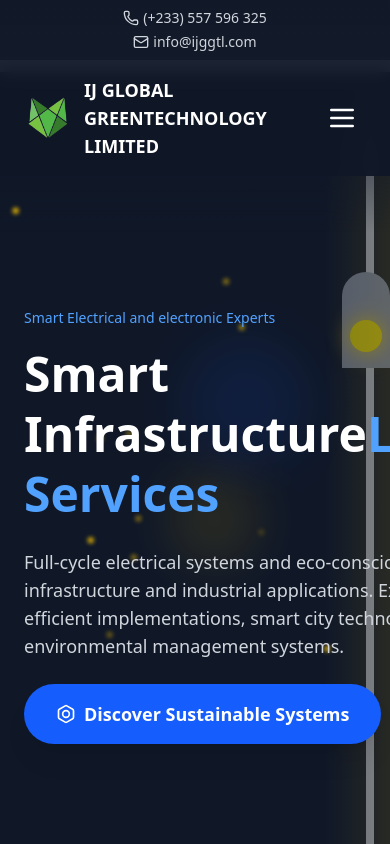
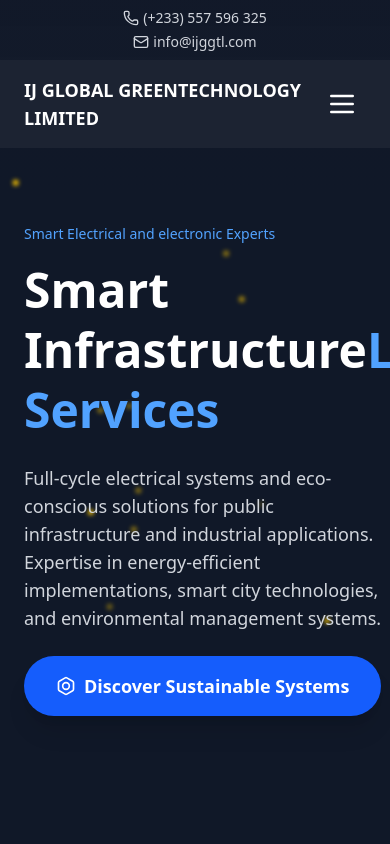
Before and after one commit to Bart-Plange/ijelectronics, a React (Vite) app: page /services in a window 390 px wide. Shown: the top 844 px of the page. Built offline with nearby package versions, Linux system fonts and the light colour scheme.

Commit message:
hid logo on mobile

```diff
--- a/src/components/hero/Hero.tsx
+++ b/src/components/hero/Hero.tsx
@@ -39,6 +39,8 @@
             energy-efficient lighting, smart city technologies, and sustainable
             environmental management systems.
           </p>
+          {/* Link the button to the Value Proposition section */}
+          <a href="#value-proposition">
             <motion.button
               whileHover={{ scale: 1.05 }}
               whileTap={{ scale: 0.95 }}
@@ -48,6 +50,7 @@
               <Bolt className="w-5 h-5" />
               Explore Sustainable Solutions
             </motion.button>
+          </a>
         </motion.div>
       </div>
 
--- a/src/components/service/ServiceHero.tsx
+++ b/src/components/service/ServiceHero.tsx
@@ -9,7 +9,7 @@
       <div className="absolute top-0 left-0 right-0 h-40 bg-gradient-to-b from-gray-900 to-transparent z-10" />
 
       {/* Text Container - Positioned at bottom left */}
-      <div className="absolute bottom-0 left-0 z-20 max-w-2xl mx-auto md:mx-0 md:ml-12 lg:ml-24 flex flex-col items-start pb-24 pl-6">
+      <div className="absolute bottom-0 left-0 z-20 w-full max-w-2xl mx-auto md:mx-0 md:ml-12 lg:ml-24 flex flex-col items-start pb-24 pl-6">
         <motion.p
           className="text-sm text-blue-400 mb-4 font-medium"
           initial={{ opacity: 0, y: 20 }}
@@ -40,6 +40,7 @@
             and industrial applications. Expertise in energy-efficient implementations,
             smart city technologies, and environmental management systems.
           </p>
+          <a href="#services">
             <motion.button
               whileHover={{ scale: 1.05 }}
               whileTap={{ scale: 0.95 }}
@@ -49,6 +50,7 @@
               <Bolt className="w-5 h-5" />
               Discover Sustainable Systems
             </motion.button>
+          </a>
         </motion.div>
       </div>
 
@@ -71,21 +73,22 @@
       </script>
 
       {/* Streetlight and Illumination Effect */}
-      <div className="absolute right-0 top-0 h-full w-1/6 md:w-1/3">
+      {/* Hide this decoration on screens smaller than md */}
+      <div className="hidden md:block absolute right-0 top-0 h-full w-1/3">
         {/* Light Beam with mobile opacity */}
-        <div className="absolute inset-0 bg-gradient-to-l from-yellow-400/20 to-transparent w-full h-full pointer-events-none md:opacity-100 opacity-50" />
+        <div className="absolute inset-0 bg-gradient-to-l from-yellow-400/20 to-transparent w-full h-full pointer-events-none opacity-50" />
 
-        {/* Streetlight Pole with mobile opacity */}
-        <div className="absolute md:right-24 right-4 h-full w-2 bg-gray-300 md:opacity-100 opacity-50">
+        {/* Streetlight Pole */}
+        <div className="absolute md:right-24 right-4 h-full w-2 bg-gray-300 opacity-50">
           {/* Light Fixture */}
           <div className="absolute top-1/4 -right-4 w-12 h-24 bg-gray-400 rounded-t-full flex items-end justify-center pb-4">
             <div className="w-8 h-8 bg-yellow-400 rounded-full animate-glow shadow-glow" />
           </div>
         </div>
 
-        {/* Decorative Elements with mobile opacity */}
-        <div className="absolute right-20 top-1/3 w-32 h-32 bg-blue-600/20 rounded-full blur-xl md:opacity-100 opacity-50" />
-        <div className="absolute right-32 top-1/2 w-24 h-24 bg-yellow-400/20 rounded-full blur-xl md:opacity-100 opacity-50" />
+        {/* Decorative Elements */}
+        <div className="absolute right-20 top-1/3 w-32 h-32 bg-blue-600/20 rounded-full blur-xl opacity-50" />
+        <div className="absolute right-32 top-1/2 w-24 h-24 bg-yellow-400/20 rounded-full blur-xl opacity-50" />
       </div>
 
       {/* Animated Sparks */}
--- a/src/components/statesBanner/StatesBanner.tsx
+++ b/src/components/statesBanner/StatesBanner.tsx
@@ -110,12 +110,12 @@
               <div className="flex items-center gap-4 text-sm text-white/80">
                 <div className="flex items-center gap-2">
                   <ShieldCheck className="w-4 h-4 text-blue-300" />
-                  <span>Municipal Certified</span>
+                  <span>Well Accredited</span>
                 </div>
                 <div className="h-4 w-px bg-white/30" />
                 <div className="flex items-center gap-2">
                   <Zap className="w-4 h-4 text-blue-300" />
-                  <span>20+ Years Experience</span>
+                  <span>Well Experienced</span>
                 </div>
               </div>
             </div>
--- a/src/components/valuePreposition/ValuePreposition.tsx
+++ b/src/components/valuePreposition/ValuePreposition.tsx
@@ -4,7 +4,7 @@
 
 export const ValueProposition = () => {
   return (
-    <section className="w-full px-4 py-24 bg-gray-900" aria-labelledby="services-heading">
+    <section id="value-proposition" className="w-full px-4 py-24 bg-gray-900" aria-labelledby="services-heading">
       <div className="max-w-7xl mx-auto space-y-12">
         <motion.h2
           id="services-heading"
--- a/src/layouts/Header.tsx
+++ b/src/layouts/Header.tsx
@@ -49,7 +49,7 @@
               src="/logo.webp"
               srcSet="/logo@2x.webp 2x"
               alt="IJ Global Green Technology Limited - Sustainable Engineering Solutions"
-              className="w-12 h-12"
+              className="w-12 h-12 hidden md:block"  // Hide logo on mobile
               width="48"
               height="48"
               loading="eager"
--- a/src/pages/Service.tsx
+++ b/src/pages/Service.tsx
@@ -1,3 +1,4 @@
+// pages/Services.tsx
 import { motion, useMotionValue, useTransform } from "framer-motion";
 import {
   FaStreetView,
@@ -81,10 +82,11 @@
   ];
 
   return (
-    <main className="bg-gray-900">
+    <main className="bg-gray-900 overflow-x-hidden">
       <ServicesHero />
 
       <section
+        id="services"
         className="max-w-6xl mx-auto py-20 px-4 space-y-24"
         itemScope
         itemType="https://schema.org/ItemList"
@@ -140,9 +142,7 @@
 
   const parseHighlightedText = (text: string) => {
     return text.split('**').map((part, i) =>
-      i % 2 === 0 ? (
-        part
-      ) : (
+      i % 2 === 0 ? part : (
         <motion.span
           key={i}
           className="text-blue-400 font-semibold"
```
Lines whose indentation alone changed are shown as unchanged.
